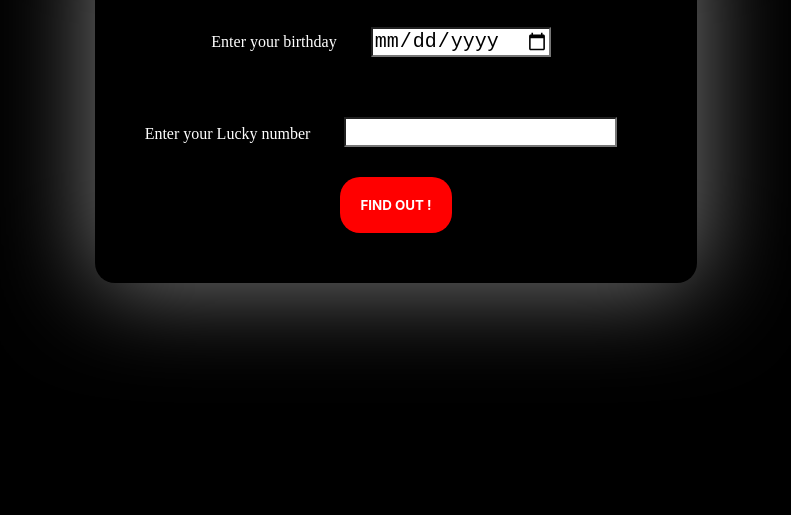
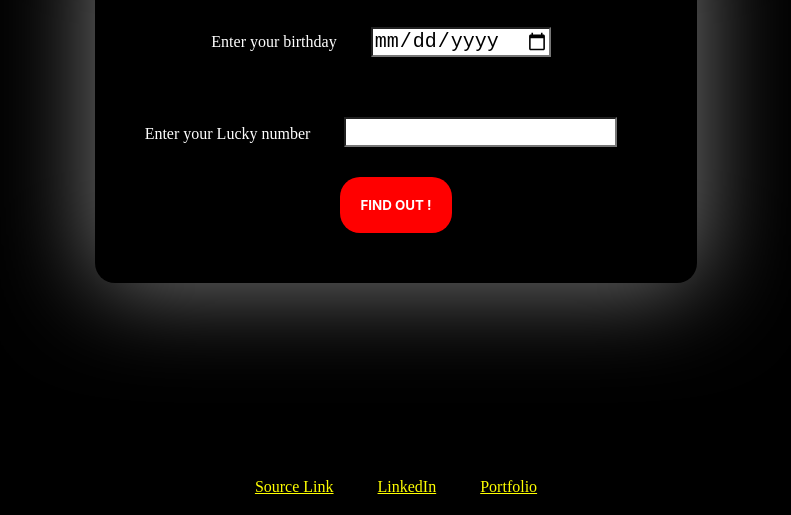
Before and after one commit to SaiArunesh/nc-m11-lucky-birthday, a plain HTML site: page index.html in a window 1280 px wide. Shown: the part 304-819 px from the top of the page, without its empty margins (244-1035 px from the left). Drawn offline with Linux system fonts and the light colour scheme.

Commit message:
added footer links, updated document name

```diff
--- a/index.html
+++ b/index.html
@@ -6,7 +6,7 @@
     <meta http-equiv="X-UA-Compatible" content="IE=edge">
     <meta name="viewport" content="width=device-width, initial-scale=1.0">
     <link rel="stylesheet" href="./styles.css">
-    <title>Document</title>
+    <title>Mark 11 Is your bday lucky?</title>
 </head>
 
 <body>
@@ -18,10 +18,15 @@
         <label for="birthday">
             Enter your Lucky number
             <input id="number" type="number" min=0></label>
-            <button id="btn">FIND OUT !</button>
-            <p id="output"></p>
+        <button id="btn">FIND OUT !</button>
+        <p id="output"></p>
     </div>
     <script src="./index.js"></script>
+    <div class="footer">
+        <a href="https://github.com/SaiArunesh/nc-m11-lucky-birthday" target="_blank">Source Link</a>
+        <a href="https://www.linkedin.com/in/saiarunesh/" target="_blank">LinkedIn</a>
+        <a href="https://saiarunesh.github.io/portfolio/" target="_blank">Portfolio</a>
+    </div>
 
 </body>
 
--- a/styles.css
+++ b/styles.css
@@ -67,3 +67,11 @@ button[disabled] {
   font-family: -apple-system, BlinkMacSystemFont, "Segoe UI", Roboto, Oxygen,
     Ubuntu, Cantarell, "Open Sans", "Helvetica Neue", sans-serif;
 }
+.footer {
+  position: absolute;
+  bottom: 0;
+}
+a {
+  color: yellow;
+  padding: 20px;
+}
```
